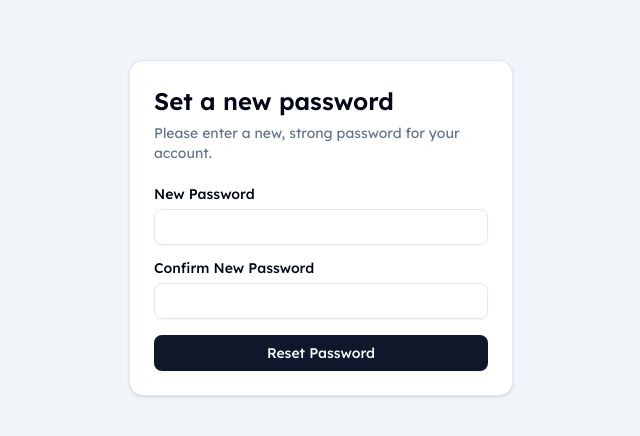
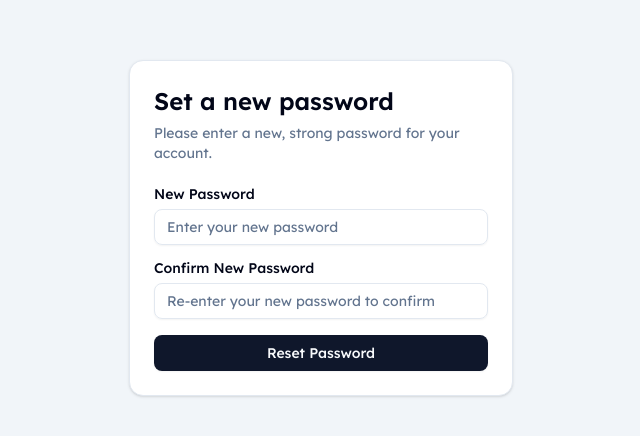
Before and after one commit to dhlananhh/synapse-client, a Next.js app: page /reset-password/1 in a window 1280 px wide. Shown: the part 172-608 px from the top of the page, without its empty margins (319-959 px from the left). Built offline with nearby package versions, Linux system fonts and the light colour scheme.

Commit message:
style: add password placeholders and error message display to ResetPasswordForm component

```diff
--- a/src/components/features/auth/ResetPasswordForm.tsx
+++ b/src/components/features/auth/ResetPasswordForm.tsx
@@ -61,23 +61,60 @@ export default function ResetPasswordForm({ params }: ResetPasswordFormProps) {
   return (
     <Card className="mx-auto max-w-sm w-full">
       <CardHeader>
-        <CardTitle className="text-2xl">Set a new password</CardTitle>
-        <CardDescription>Please enter a new, strong password for your account.</CardDescription>
+        <CardTitle className="text-2xl">
+          Set a new password
+        </CardTitle>
+        <CardDescription>
+          Please enter a new, strong password for your account.
+        </CardDescription>
       </CardHeader>
       <CardContent>
-        <form onSubmit={ handleSubmit(onSubmit) } className="space-y-4">
+        <form
+          onSubmit={ handleSubmit(onSubmit) }
+          className="space-y-4"
+        >
           <div className="space-y-2">
             <Label htmlFor="password">New Password</Label>
-            <Input id="password" type="password" { ...register("password") } />
-            { errors.password && <p className="text-sm text-destructive">{ errors.password.message }</p> }
+            <Input
+              id="password"
+              type="password"
+              { ...register("password") }
+              placeholder="Enter your new password"
+            />
+            {
+              errors.password && (
+                <p className="text-sm text-destructive">
+                  { errors.password.message }
+                </p>
+              )
+            }
           </div>
           <div className="space-y-2">
             <Label htmlFor="confirmPassword">Confirm New Password</Label>
-            <Input id="confirmPassword" type="password" { ...register("confirmPassword") } />
-            { errors.confirmPassword && <p className="text-sm text-destructive">{ errors.confirmPassword.message }</p> }
+            <Input
+              id="confirmPassword"
+              type="password"
+              { ...register("confirmPassword") }
+              placeholder="Re-enter your new password to confirm"
+            />
+            {
+              errors.confirmPassword && (
+                <p className="text-sm text-destructive">
+                  { errors.confirmPassword.message }
+                </p>
+              )
+            }
           </div>
-          <Button type="submit" className="w-full" disabled={ isSubmitting }>
-            { isSubmitting && <Loader2 className="mr-2 h-4 w-4 animate-spin" /> }
+          <Button
+            type="submit"
+            className="w-full"
+            disabled={ isSubmitting }
+          >
+            {
+              isSubmitting && (
+                <Loader2 className="mr-2 h-4 w-4 animate-spin" />
+              )
+            }
             Reset Password
           </Button>
         </form>
```
